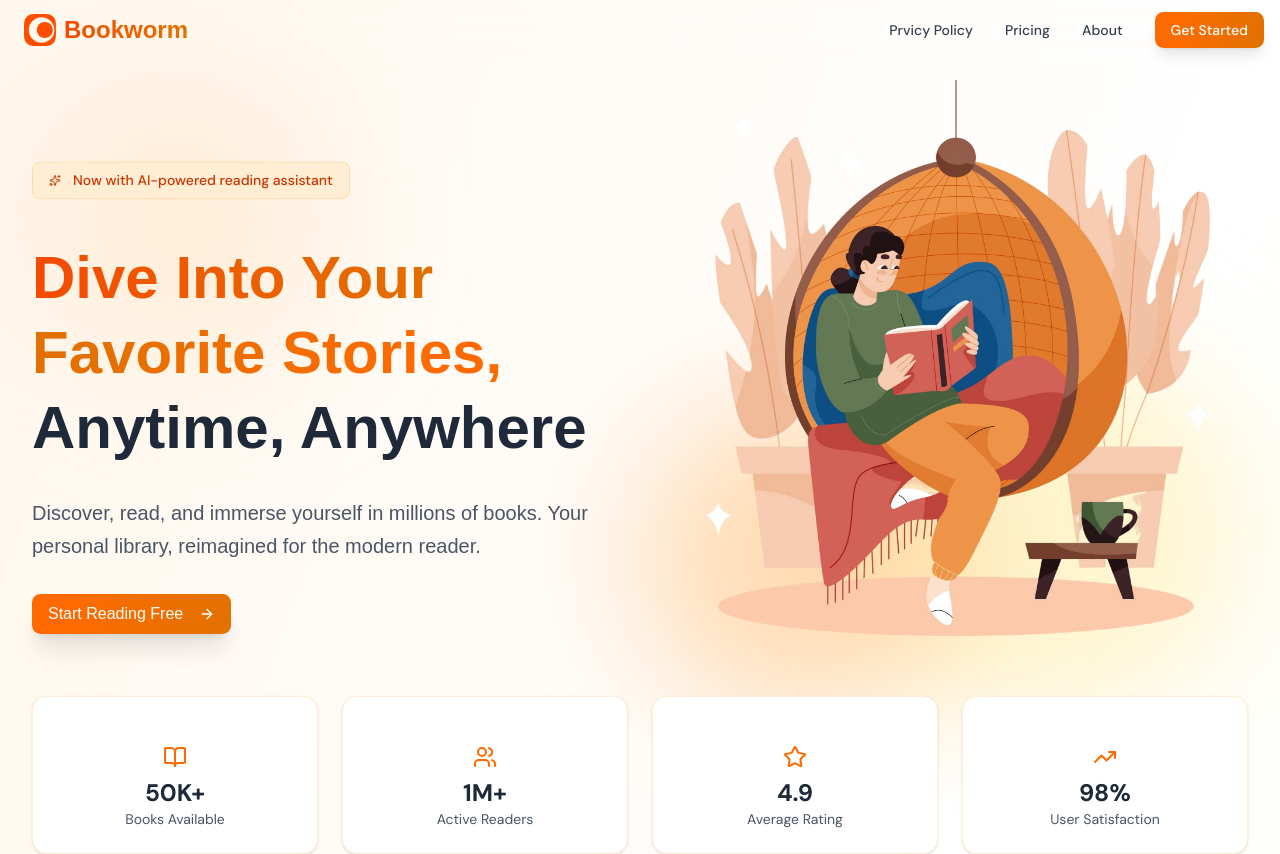
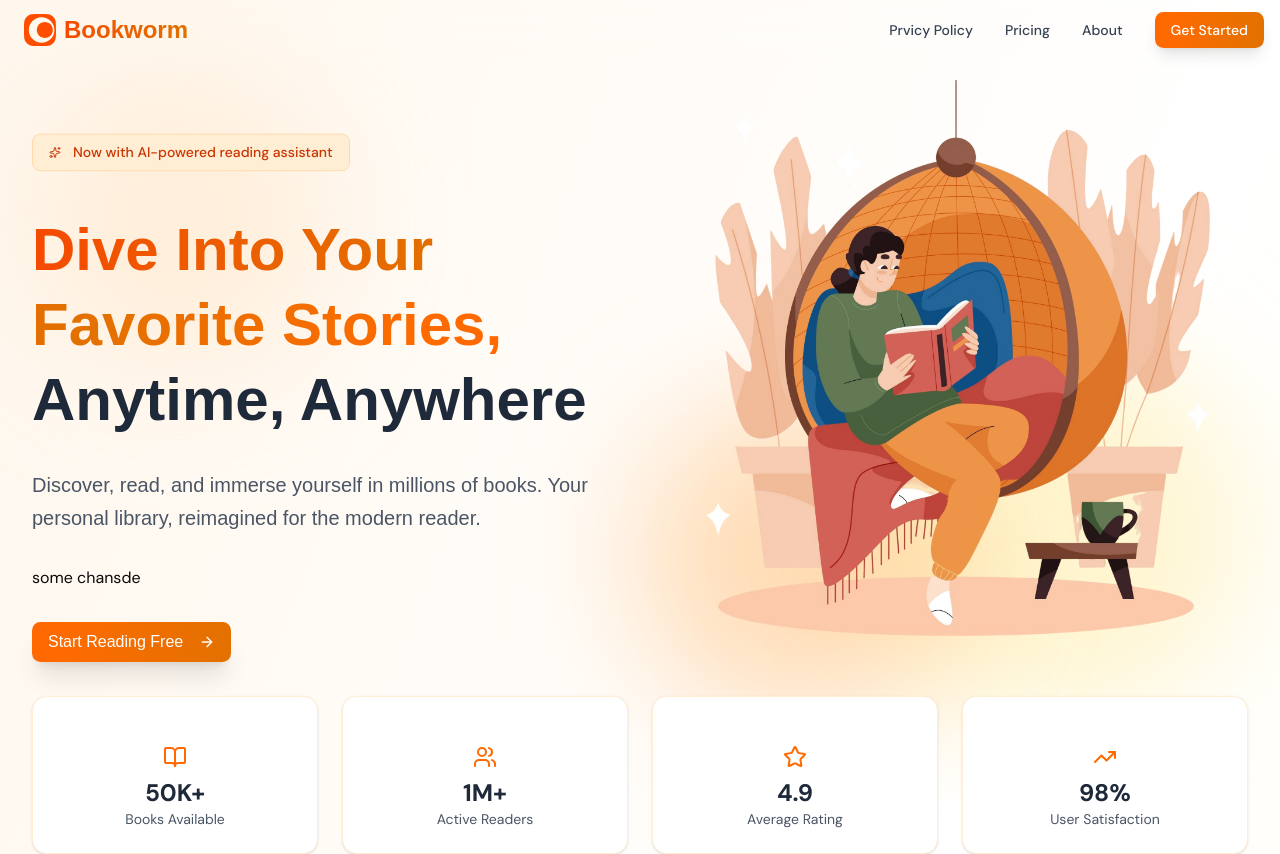
Before and after one commit to AnandSinghDeveloper/BookWorm, a Next.js app: page / in a window 1280 px wide. Shown: the top 854 px of the page. Built offline with nearby package versions, Linux system fonts and the light colour scheme; a web font is replaced by a local one.

Commit message:
some change

```diff
--- a/src/app/landing/ui/components/hero-section.tsx
+++ b/src/app/landing/ui/components/hero-section.tsx
@@ -30,7 +30,7 @@ const HeroSection = () => {
           Discover, read, and immerse yourself in millions of books. Your
           personal library, reimagined for the modern reader.
         </p>
-
+ <p> some chansde</p>
         <div className="flex flex-col sm:flex-row gap-4">
           <Button
           onClick={ () => window.location.href = "/signIn"}
```
